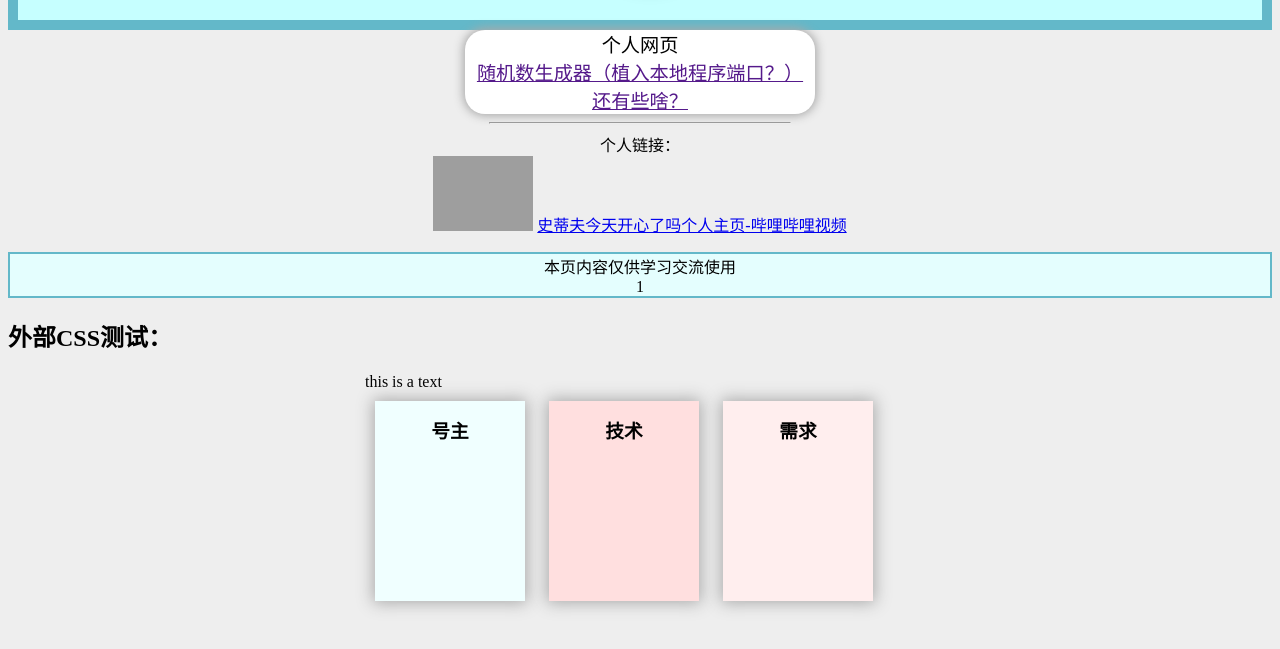
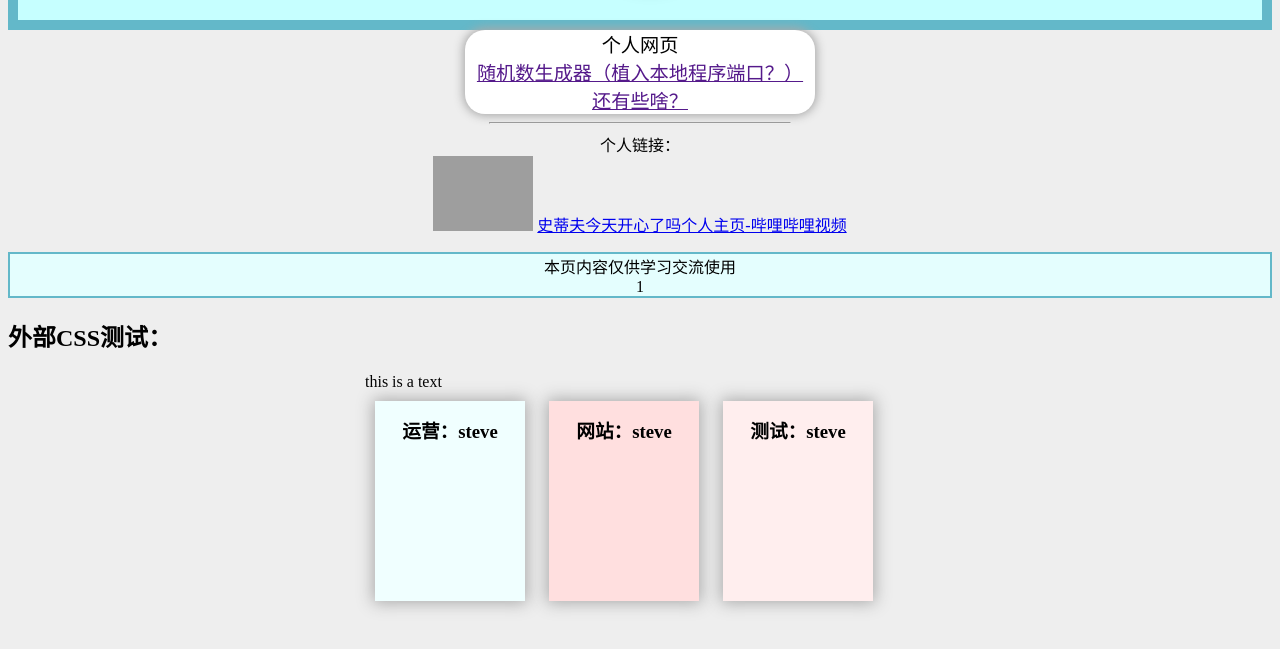
Before and after one commit to stevemosesss/my_html, a plain HTML site: page index.html in a window 1280 px wide. Shown: the part 137-786 px from the top of the page. Drawn offline with Linux system fonts and the light colour scheme; grey boxes are pictures that could not be loaded.

Commit message:
Update index.html

```diff
--- a/index.html
+++ b/index.html
@@ -90,15 +90,15 @@
 
 
         <div class="d1">
-            <h3>号主</h3>
+            <h3>运营：steve</h3>
         </div>
 
         <div class="d2">
-            <h3>技术</h3>
+            <h3>网站：steve</h3>
         </div>
 
         <div class="d3">
-            <h3>需求</h3>
+            <h3>测试：steve</h3>
         </div>
     </div>
 </body>
```
